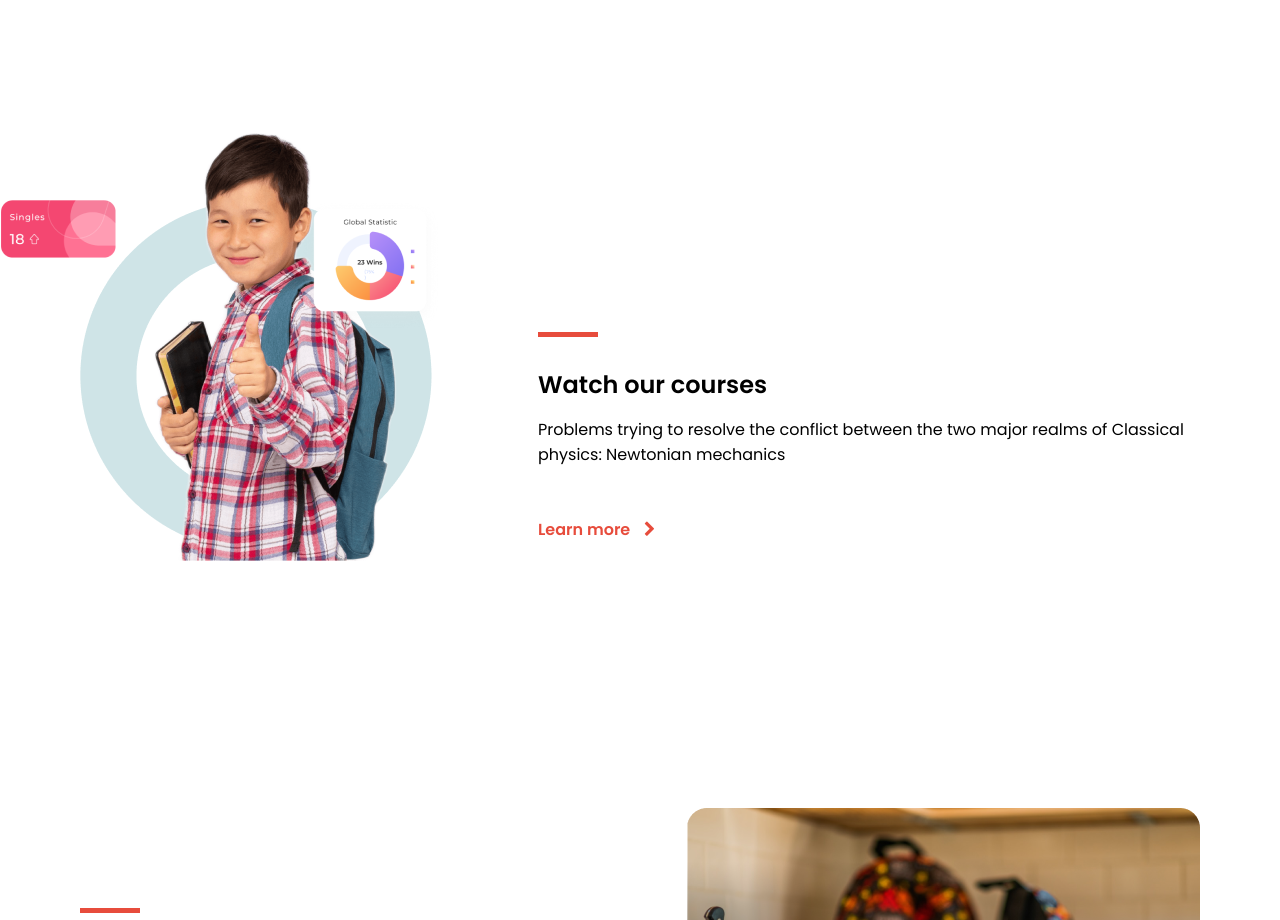
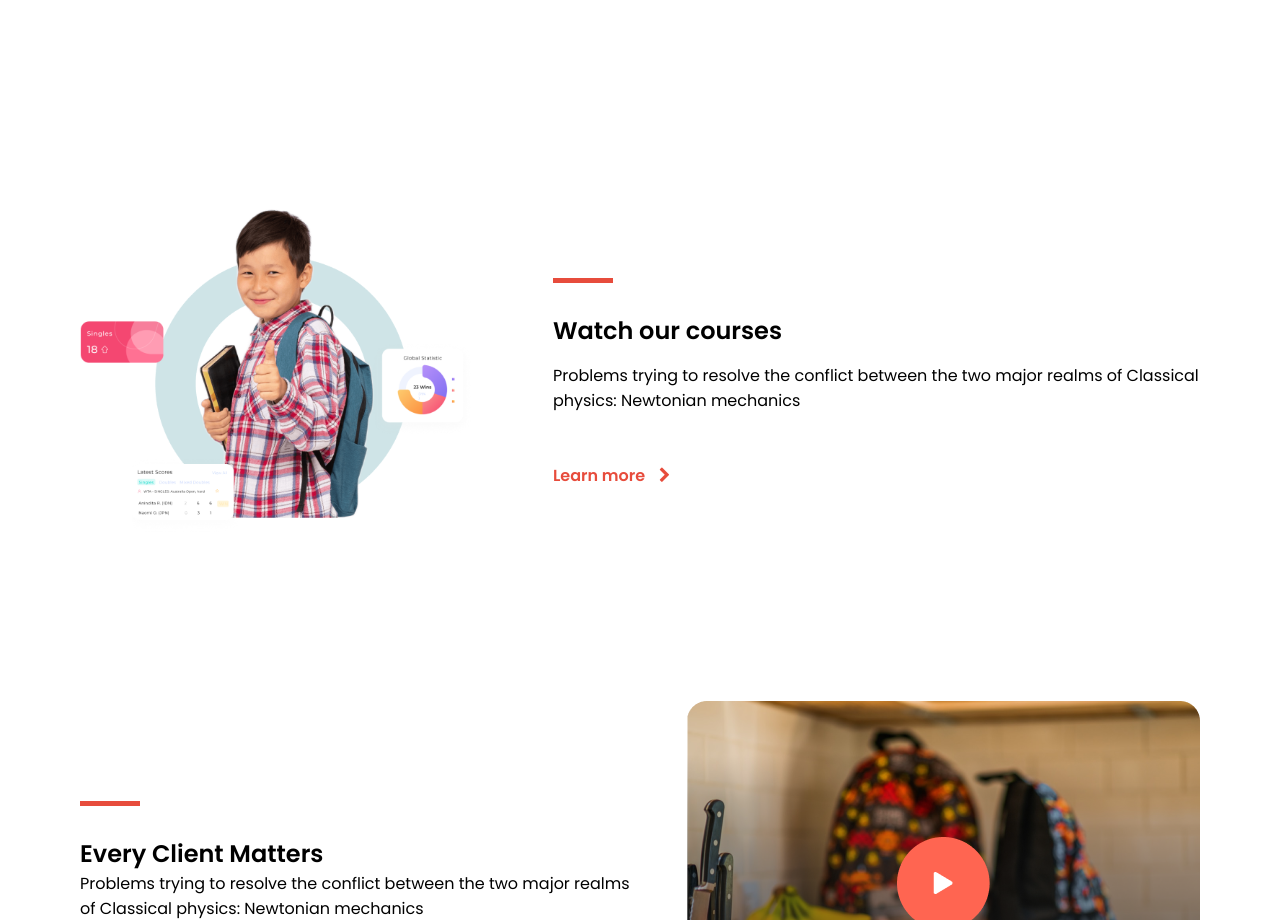
Before and after one commit to binetougaye/validation-html-css, a plain HTML site: page index.html in a window 1280 px wide. Shown: the part 1120-2040 px from the top of the page. Drawn offline with Linux system fonts and the light colour scheme.

Commit message:
responsive

```diff
--- a/index.html
+++ b/index.html
@@ -103,10 +103,7 @@
         <div class="container">
             <div class="row2">
                 <div class="right">
-                    <img src="images/Ellipse 27.png" alt="" class="img1">
-                    <img src="images/technology 1.png" alt="" class="img2">
-                    <img src="images/image 10.png" alt="" class="img10">
-                    <img src="images/image 2.png" alt="" class="img3">
+                    <img src="images/thumb-concept-14.png" alt="" class="concept-img">
                 </div>
                 <div class="left">
                     <div class="trait"></div>
--- a/styles.css
+++ b/styles.css
@@ -2,15 +2,11 @@
     padding: 0;
     margin: 0;
     box-sizing: border-box;
-    /* outline: 1px solid red; */
 }
 
 body {
     font-family: 'Poppins', sans-serif;
-    /* max-width: 2000px; */
 }
-
-img {}
 
 .text-middle h1 {
     font-size: 30px;
@@ -174,24 +170,8 @@ header {
     gap: 80px;
 }
 
-.img2 {
-    position: relative;
-    bottom: 80px;
-}
-
-.img1 {
-    position: absolute;
-
-}
-
-.img10 {
-    position: absolute;
-    left: 0;
-}
-
-.img3 {
-    position: absolute;
-    left: 300px;
+.concept-img {
+    width: 100%;
 }
 
 .learn-more {
@@ -492,7 +472,9 @@ h5 {
         font-size: 16px;
     }
 
-
+    .text-middle h1 {
+        font-size: 20px;
+    }
 
     .video-card {
         width: 100%;
@@ -512,9 +494,19 @@ h5 {
         flex-direction: column;
         justify-content: center;
         align-items: center;
+
+    }
+
+    .text-middle {
+        margin-top: 95px;
     }
 
     .foot {
         padding: 10px;
+        gap: 80px;
+    }
+
+    #input {
+        width: 300px;
     }
 }
```
Also changed, not shown: images/thumb-concept-14.png (added).
